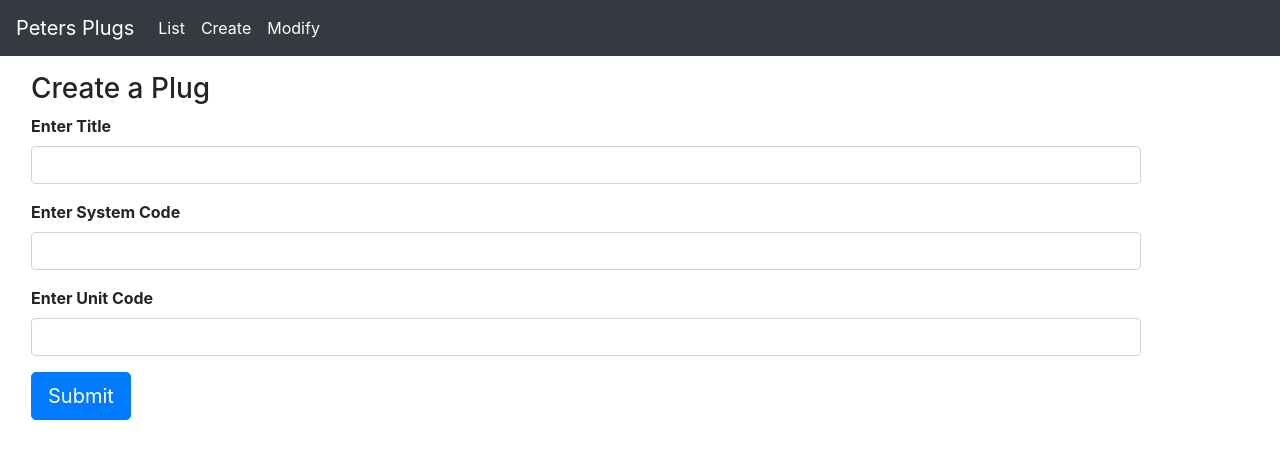
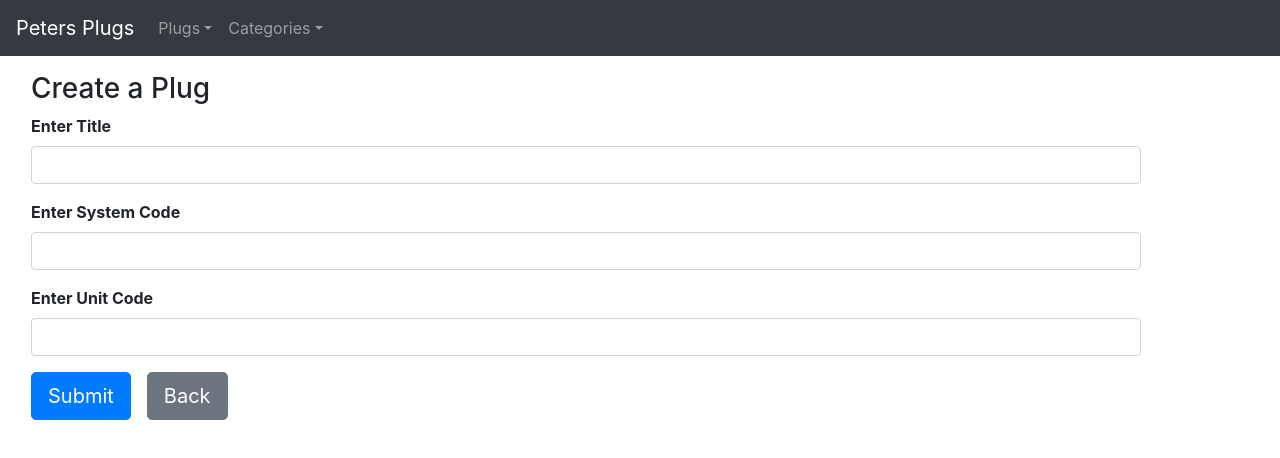
Before and after one commit to ipevr/Homeautomization_V2, a React (Create React App) app in the folder client/: page /plugs/create in a window 1280 px wide. Shown: the top 458 px of the page. Built offline with nearby package versions, Linux system fonts and the light colour scheme.

Commit message:
- Refactoring

```diff
--- a/client/package.json
+++ b/client/package.json
@@ -15,6 +15,7 @@
     "react-dom": "^17.0.1",
     "react-final-form": "^6.5.2",
     "react-redux": "^7.2.2",
+    "react-router-bootstrap": "^0.25.0",
     "react-router-dom": "^5.2.0",
     "react-scripts": "4.0.1",
     "redux": "^4.0.5",
--- /dev/null
+++ b/client/src/components/ButtonGroup.js
@@ -0,0 +1,29 @@
+import React from "react";
+import { Col, Button } from "react-bootstrap";
+
+const ButtonGroup = (props) => {
+  const renderButtons = () => {
+    return props.buttonProps.map((button) => {
+      return (
+        <Button
+          key={button.title}
+          onClick={props.onClick}
+          value={button.value}
+          variant={button.variant}
+          size="lg"
+          className="ml-3"
+        >
+          {button.title}
+        </Button>
+      );
+    });
+  };
+
+  return (
+    <Col sm={props.buttonProps.length * 2} className="text-right">
+      {renderButtons()}
+    </Col>
+  );
+};
+
+export default ButtonGroup;
--- a/client/src/components/Header.js
+++ b/client/src/components/Header.js
@@ -1,26 +1,36 @@
 import React from "react";
 import { Link } from "react-router-dom";
 import { Nav, Navbar } from "react-bootstrap";
+import NavigationDropdown from "./NavigationDropdown";
 
 function Header() {
+  const plugsDropdownItems = [
+    { title: "List", link: "/plugs" },
+    { title: "Create", link: "/plugs/create" },
+    { title: "Modify", link: "/plugs/modify" },
+  ];
+  const categoriesDropdownItems = [
+    { title: "Create", link: "/categories/create" },
+    { title: "Modify", link: "/categories/modify" },
+  ];
+
   return (
     <header>
       <Navbar bg="dark" variant="dark" expand="lg">
-        <Link to="/">
-          <Navbar.Brand>Peters Plugs</Navbar.Brand>
-        </Link>
+        <Navbar.Brand as={Link} to="/">
+          Peters Plugs
+        </Navbar.Brand>
         <Navbar.Toggle aria-controls="basic-navbar-nav" />
         <Navbar.Collapse id="basic-navbar-nav">
           <Nav className="mr-auto">
-            <Link to="/plugs" className="nav-link active">
-              <Nav.Item>List</Nav.Item>
-            </Link>
-            <Link to="/plugs/create" className="nav-link active">
-              <Nav.Item>Create</Nav.Item>
-            </Link>
-            <Link to="/plugs/modify" className="nav-link active">
-              <Nav.Item>Modify</Nav.Item>
-            </Link>
+            <NavigationDropdown
+              title="Plugs"
+              items={plugsDropdownItems}
+            ></NavigationDropdown>
+            <NavigationDropdown
+              title="Categories"
+              items={categoriesDropdownItems}
+            ></NavigationDropdown>
           </Nav>
         </Navbar.Collapse>
       </Navbar>
--- /dev/null
+++ b/client/src/components/NavigationDropdown.js
@@ -0,0 +1,21 @@
+import React from "react";
+import { Link } from "react-router-dom";
+import { NavDropdown } from "react-bootstrap";
+
+const NavigationDropdown = (props) => {
+  const dropdownItem = (active, title, link) => (
+    <NavDropdown.Item key={title} as={Link} to={link}>
+      {title}
+    </NavDropdown.Item>
+  );
+
+  return (
+    <NavDropdown title={props.title} id="plugs-nav-dropdown">
+      {props.items.map((item, index) =>
+        dropdownItem(index === 0, item.title, item.link)
+      )}
+    </NavDropdown>
+  );
+};
+
+export default NavigationDropdown;
--- a/client/src/components/Plugs/PlugActivator.js
+++ b/client/src/components/Plugs/PlugActivator.js
@@ -1,6 +1,6 @@
 import React from "react";
-import { Button } from "react-bootstrap";
 import plugs from "../../apis/plugs";
+import ButtonGroup from "../ButtonGroup";
 
 class PlugActivator extends React.Component {
   onButtonClick = async (event) => {
@@ -11,27 +11,16 @@ class PlugActivator extends React.Component {
   };
 
   render() {
+    const buttonProps = [
+      { title: "On", value: "1", variant: "success" },
+      { title: "Off", value: "0", variant: "danger" },
+    ];
+
     return (
-      <div>
-        <Button
-          onClick={this.onButtonClick}
-          value="1"
-          variant="success"
-          size="lg"
-          className="ml-3"
-        >
-          On
-        </Button>
-        <Button
-          onClick={this.onButtonClick}
-          value="0"
-          variant="danger"
-          size="lg"
-          className="ml-3"
-        >
-          Off
-        </Button>
-      </div>
+      <ButtonGroup
+        onClick={this.onButtonClick}
+        buttonProps={buttonProps}
+      ></ButtonGroup>
     );
   }
 }
--- a/client/src/components/Plugs/PlugCreate.js
+++ b/client/src/components/Plugs/PlugCreate.js
@@ -12,7 +12,7 @@ class PlugCreate extends React.Component {
     return (
       <div className="container m-3">
         <h3>Create a Plug</h3>
-        <PlugForm onSubmit={this.onSubmit} />
+        <PlugForm backLink="/plugs" onSubmit={this.onSubmit} />
       </div>
     );
   }
--- a/client/src/components/Plugs/PlugDelete.js
+++ b/client/src/components/Plugs/PlugDelete.js
@@ -22,9 +22,9 @@ class PlugDelete extends React.Component {
   renderActions() {
     return (
       <React.Fragment>
-        <Link to="/plugs/modify">
-          <Button variant="secondary">Cancel</Button>
-        </Link>
+        <Button as={Link} to="/plugs/modify" variant="secondary">
+          Cancel
+        </Button>
         <Button variant="danger" onClick={this.onConfirm}>
           Delete
         </Button>
--- a/client/src/components/Plugs/PlugEdit.js
+++ b/client/src/components/Plugs/PlugEdit.js
@@ -22,6 +22,7 @@ class PlugEdit extends React.Component {
       <div className="container m-3">
         <h3>Edit a Plug</h3>
         <PlugForm
+          backLink="/plugs/modify"
           initialValues={_.pick(this.props.plug, [
             "title",
             "systemCode",
--- a/client/src/components/Plugs/PlugForm.js
+++ b/client/src/components/Plugs/PlugForm.js
@@ -1,4 +1,5 @@
 import React from "react";
+import { Link } from "react-router-dom";
 import { Form, Button } from "react-bootstrap";
 import { Field, reduxForm } from "redux-form";
 import validate from "../validate";
@@ -34,6 +35,15 @@ class PlugForm extends React.Component {
         <Button variant="primary" size="lg" type="submit">
           Submit
         </Button>
+        <Button
+          as={Link}
+          to={this.props.backLink}
+          variant="secondary"
+          size="lg"
+          className="ml-3"
+        >
+          Back
+        </Button>
       </Form>
     );
   }
--- a/client/src/components/Plugs/PlugList.js
+++ b/client/src/components/Plugs/PlugList.js
@@ -1,5 +1,5 @@
 import React from "react";
-import { Container, ListGroup } from "react-bootstrap";
+import { Container, ListGroup, Row, Col } from "react-bootstrap";
 import { connect } from "react-redux";
 import { fetchPlugs } from "../../actions";
 import PlugActivator from "./PlugActivator";
@@ -21,12 +21,13 @@ class PlugList extends React.Component {
   renderList() {
     return this.props.plugs.map((plug) => {
       return (
-        <ListGroup.Item
-          key={plug.id}
-          className="d-flex align-items-center justify-content-between pr-0"
-        >
-          <h4>{plug.title}</h4>
-          {this.renderButtons(plug)}
+        <ListGroup.Item key={plug.id} className="pr-0">
+          <Row>
+            <Col sm="8">
+              <h4>{plug.title}</h4>
+            </Col>
+            {this.renderButtons(plug)}
+          </Row>
         </ListGroup.Item>
       );
     });
--- a/client/src/components/Plugs/PlugModifier.js
+++ b/client/src/components/Plugs/PlugModifier.js
@@ -1,22 +1,27 @@
 import React from "react";
-import { Link } from "react-router-dom";
-import { Button } from "react-bootstrap";
+import history from "../../history";
+import ButtonGroup from "../ButtonGroup";
 
 class PlugModifier extends React.Component {
+  onButtonClick = (event) => {
+    if (event.target.value === "edit") {
+      history.push(`/plugs/edit/${this.props.plug.id}`);
+    } else {
+      history.push(`/plugs/delete/${this.props.plug.id}`);
+    }
+  };
+
   render() {
+    const buttonProps = [
+      { title: "Edit", value: "edit", variant: "primary" },
+      { title: "Delete", value: "delete", variant: "danger" },
+    ];
+
     return (
-      <div>
-        <Link to={`/plugs/edit/${this.props.plug.id}`}>
-          <Button variant="primary" size="lg" className="ml-3">
-            Edit
-          </Button>
-        </Link>
-        <Link to={`/plugs/delete/${this.props.plug.id}`}>
-          <Button variant="danger" size="lg" className="ml-3">
-            Delete
-          </Button>
-        </Link>
-      </div>
+      <ButtonGroup
+        onClick={this.onButtonClick}
+        buttonProps={buttonProps}
+      ></ButtonGroup>
     );
   }
 }
```
Also changed, not shown: 2 other files (tests, documents, lock files or other folders).
